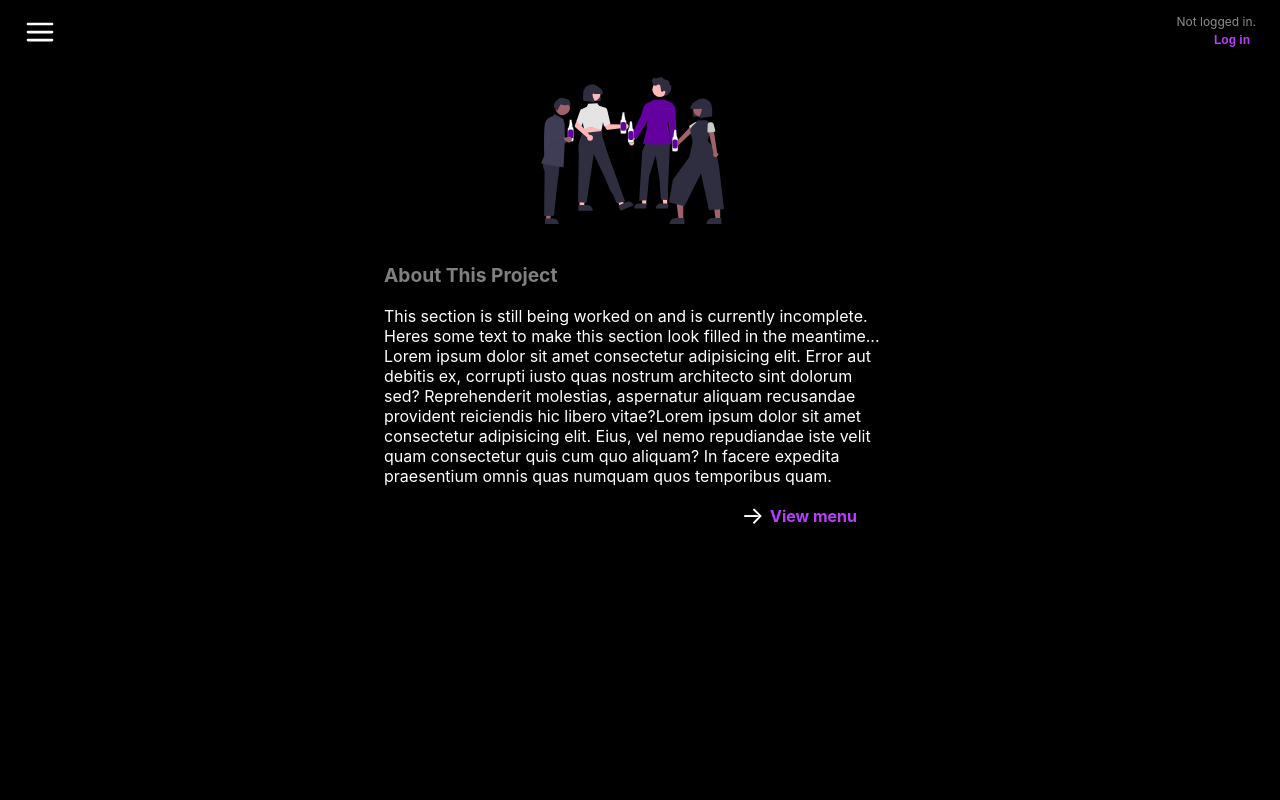
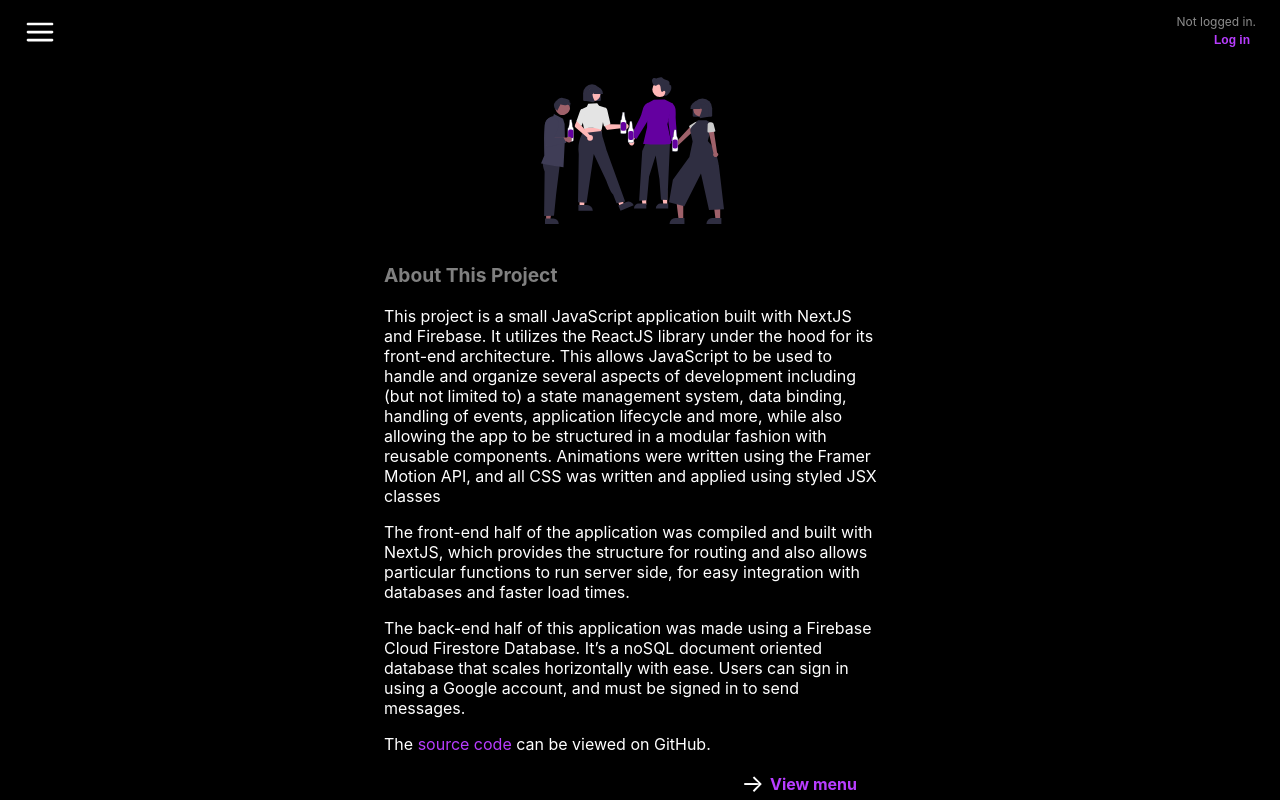
Before and after one commit to douglasdavid177/Chat-Room, a Next.js app: page /aboutsection in a window 1280 px wide. Built offline with nearby package versions, Linux system fonts and the light colour scheme; no server answers.

Commit message:
filled 'about' page with content and added link to source code

```diff
--- a/components/layout.jsx
+++ b/components/layout.jsx
@@ -382,8 +382,11 @@ function Layout(props) {
         }
 
         a {
-          color: inherit;
+          color: var(--main-purple-on-black);
           text-decoration: none;
+        }
+        a:active {
+          text-decoration: underline;
         }
 
         * {
--- a/pages/aboutsection.jsx
+++ b/pages/aboutsection.jsx
@@ -6,16 +6,35 @@ const AboutSection = (props) => {
       {/* <h3>This is the &apos;About&apos; section!</h3> */}
       <h3>About This Project</h3>
       <p>
-        This section is still being worked on and is currently incomplete. Heres
-        some text to make this section look filled in the meantime... Lorem
-        ipsum dolor sit amet consectetur adipisicing elit. Error aut debitis ex,
-        corrupti iusto quas nostrum architecto sint dolorum sed? Reprehenderit
-        molestias, aspernatur aliquam recusandae provident reiciendis hic libero
-        vitae?Lorem ipsum dolor sit amet consectetur adipisicing elit. Eius, vel
-        nemo repudiandae iste velit quam consectetur quis cum quo aliquam? In
-        facere expedita praesentium omnis quas numquam quos temporibus quam.
+        This project is a small JavaScript application built with NextJS and
+        Firebase. It utilizes the ReactJS library under the hood for its
+        front-end architecture. This allows JavaScript to be used to handle and
+        organize several aspects of development including (but not limited to) a
+        state management system, data binding, handling of events, application
+        lifecycle and more, while also allowing the app to be structured in a
+        modular fashion with reusable components. Animations were written using
+        the Framer Motion API, and all CSS was written and applied using styled
+        JSX classes
+      </p>
+      <p>
+        The front-end half of the application was compiled and built with
+        NextJS, which provides the structure for routing and also allows
+        particular functions to run server side, for easy integration with
+        databases and faster load times.{" "}
+      </p>
+      <p>
+        The back-end half of this application was made using a Firebase Cloud
+        Firestore Database. It’s a noSQL document oriented database that scales
+        horizontally with ease. Users can sign in using a Google account, and
+        must be signed in to send messages.{" "}
+      </p>
+      <p>
+        The{" "}
+        <a href="https://github.com/douglasdavid177/Chat-Room">source code</a>{" "}
+        can be viewed on GitHub.
       </p>
       <LinkButton setNavPanelOpen={props.setNavPanelOpen} />
+      <br />
       <style jsx>{`
         .aboutSection {
           display: flex;
--- a/pages/index.js
+++ b/pages/index.js
@@ -61,6 +61,7 @@ const HomeSection = (props) => {
               setNavPanelOpen={props.setNavPanelOpen}
               delayAmt={0.35}
             />
+            <br />
           </div>
         </AnimatePresence>
       </div>
```
